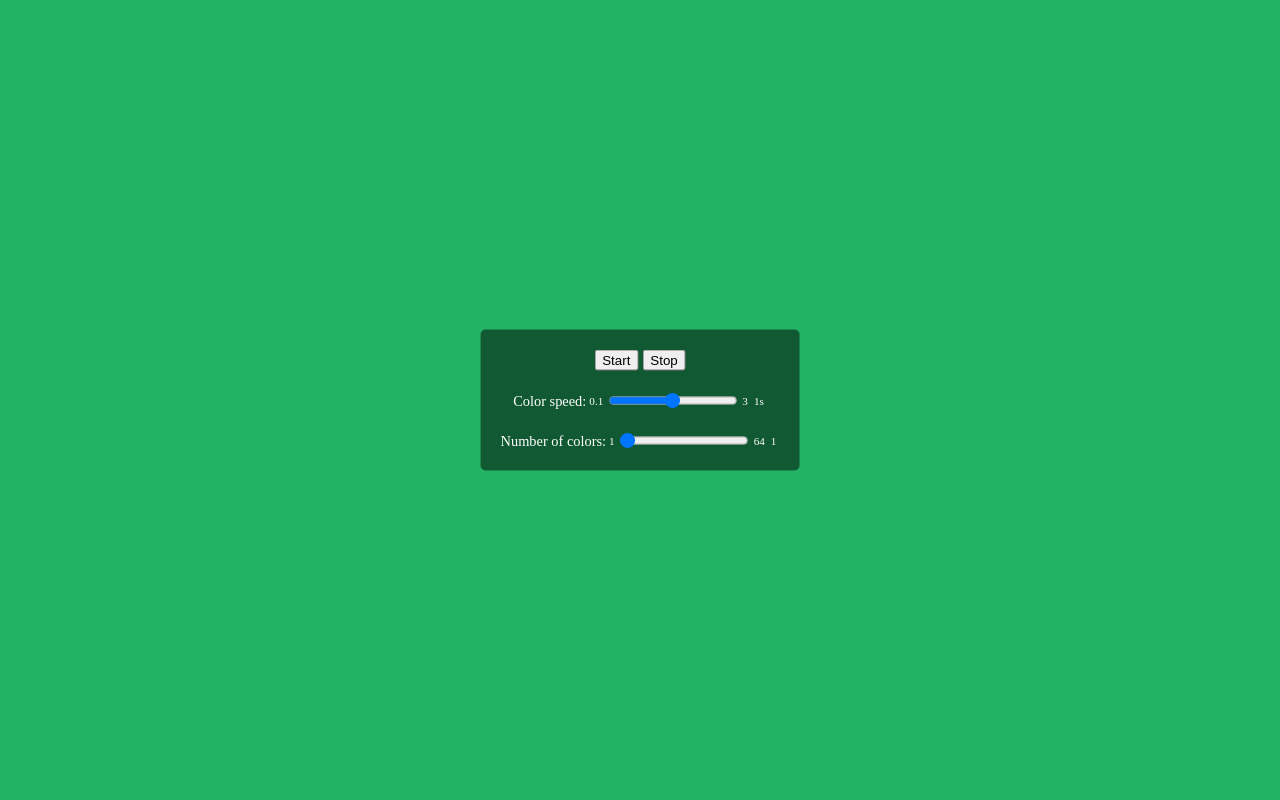
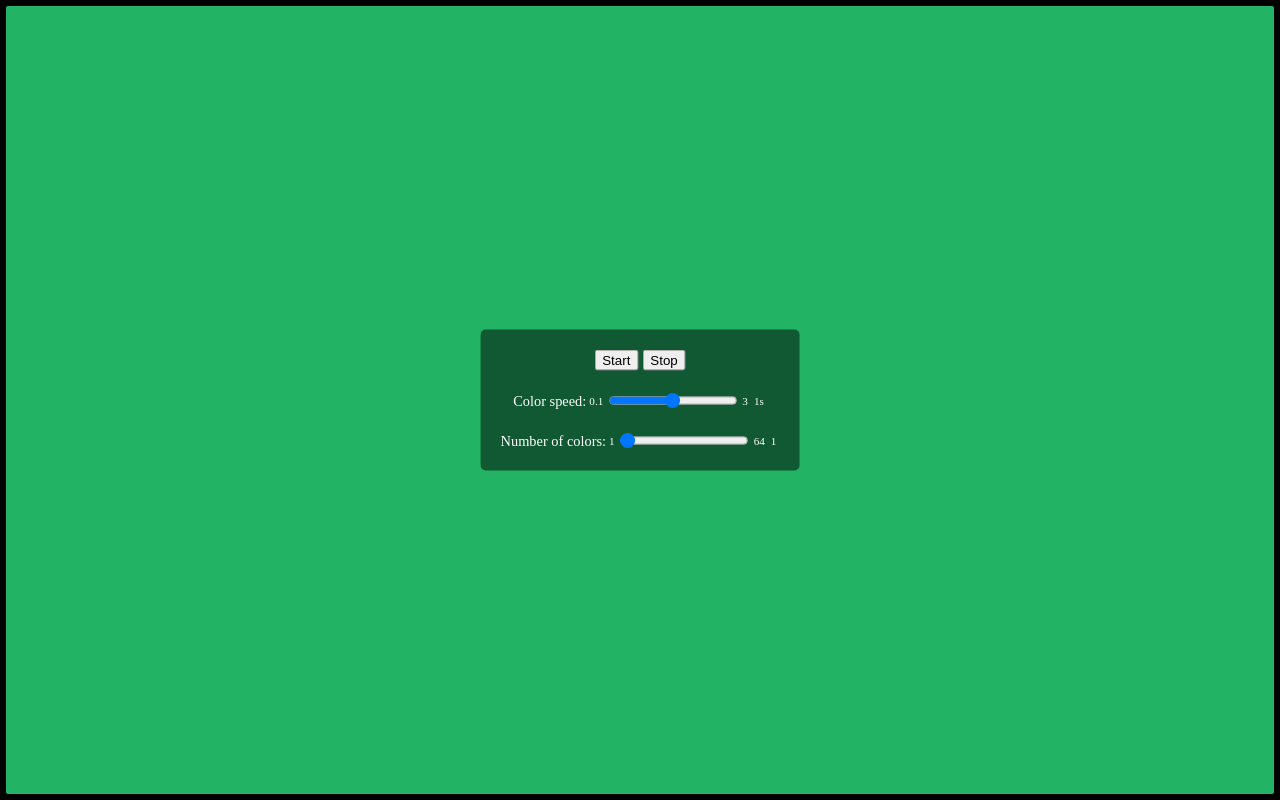
Before and after one commit to Yurimcalex/color-madness, a website built with Vite: page index.html in a window 1280 px wide. Built offline with nearby package versions, Linux system fonts and the light colour scheme.

Commit message:
style: create borders

```diff
--- a/src/style.css
+++ b/src/style.css
@@ -8,6 +8,10 @@ body {
   margin: 0;
 }
 
+* {
+  box-sizing: border-box;
+}
+
 
 .page {
   height: 100vh;
@@ -16,10 +20,14 @@ body {
   display: flex;
   flex-wrap: wrap;
   align-items: stretch;
+  border: 3px solid black;
+  background: black;
 }
 
 
 .color {
+  border: 3px solid black;
+  border-radius: 5px;
   flex: var(--width) 1 0;
   transition: background var(--timer);
 }
```
